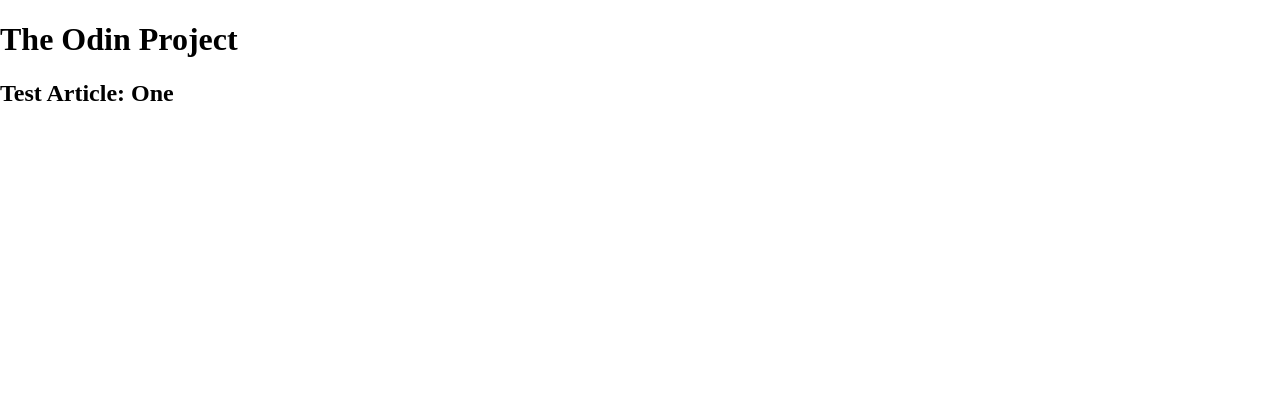
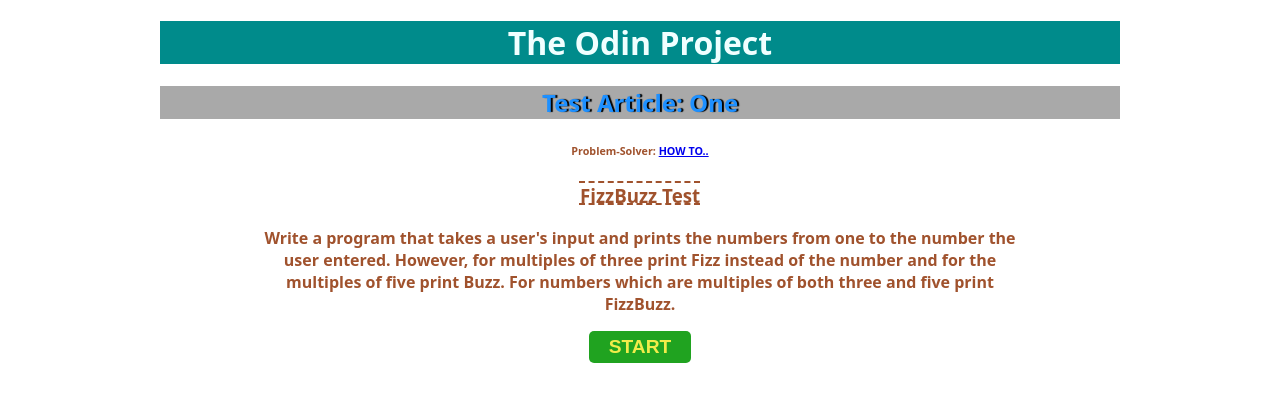
Before and after one commit to adrianperal/Javascript, a browser extension: page OdingProject_testOne/index.html in a window 1280 px wide. Drawn offline with Linux system fonts and the light colour scheme.

Commit message:
solve fizzbuzz

```diff
--- a/OdingProject_testOne/assets/CSS/style.css
+++ b/OdingProject_testOne/assets/CSS/style.css
@@ -1,10 +1,56 @@
-*{
+* {
     box-sizing: border-box;
 }
 
-html, body{
+html,
+body {
     margin: 0;
     padding: 0;
     height: 100%;
     width: 100%;
+    font-family: system-ui, -apple-system, BlinkMacSystemFont, 'Segoe UI', Roboto, Oxygen, Ubuntu, Cantarell, 'Open Sans', 'Helvetica Neue', sans-serif;
 }
+
+.container{
+    width: 75%;
+    margin: 0 auto;
+}
+
+header {
+    text-align: center;
+}
+
+header h1 {
+    background-color: darkcyan;
+    color: azure;
+}
+
+header h2 {
+    background-color: darkgrey;
+    color: dodgerblue;
+    text-shadow: 2px 0px 1px black;
+}
+
+section {
+    color: sienna;
+    text-align: center;
+}
+
+.description {
+    padding: 0 10%;
+    font-weight: bold;
+}
+
+section h3 {
+    text-decoration: underline overline dashed;
+}
+
+.start{
+    padding: 5px 20px;
+    color: rgb(241, 236, 74);
+    background-color: rgb(32, 163, 32);
+    border: 0;
+    border-radius: 5px;
+    font-weight: bold;
+    font-size: larger;
+}
--- a/OdingProject_testOne/assets/JS/index.js
+++ b/OdingProject_testOne/assets/JS/index.js
@@ -0,0 +1,22 @@
+function fizzbuzz() {
+  let num = parseInt(prompt("Enter a number: "));
+  let arr = [];
+  while (true) {
+    if (isNaN(num)) {
+      alert("Please enter a number");
+      num = parseInt(prompt("Enter a number(no letters or words): "));
+    } else {
+      for (let i = 1; i <= num; i++) {
+        if (i % 3 === 0 && i % 5 === 0) {
+          arr.push("FizzBuzz");
+        } else if (i % 3 === 0) {
+          arr.push("Fizz");
+        } else if (i % 5 === 0) {
+          arr.push("Buzz");
+        } else arr.push(i);
+      }
+      break;
+    }
+  }
+  alert(arr);
+}
--- a/OdingProject_testOne/index.html
+++ b/OdingProject_testOne/index.html
@@ -1,11 +1,11 @@
 <!DOCTYPE html>
 <html lang="en">
   <head>
-    <meta charset="UTF-8">
-    <meta http-equiv="X-UA-Compatible" content="IE=edge">
-    <meta name="viewport" content="width=device-width, initial-scale=1.0">
+    <meta charset="UTF-8" />
+    <meta http-equiv="X-UA-Compatible" content="IE=edge" />
+    <meta name="viewport" content="width=device-width, initial-scale=1.0" />
     <title>The Odin Project Test Article: One</title>
-    <link rel="stylesheet" href="assets/CSS/style.css">
+    <link rel="stylesheet" href="assets/CSS/style.css" />
   </head>
   <body>
     <div class="container">
@@ -14,7 +14,18 @@
         <h1>The Odin Project</h1>
         <h2>Test Article: One</h2>
       </header>
-        <section></section>
+      <section>
+        <h6>Problem-Solver: <a href="how_to.html">HOW TO..</a></h6>
+        <h3>FizzBuzz Test</h3>
+        <p class="description">
+          Write a program that takes a user's input and prints the numbers from
+          one to the number the user entered. However, for multiples of three
+          print Fizz instead of the number and for the multiples of five print
+          Buzz. For numbers which are multiples of both three and five print
+          FizzBuzz.
+        </p>
+        <button class="start" onclick="fizzbuzz()">START</button>
+      </section>
       <footer></footer>
     </div>
     <script src="assets/JS/index.js"></script>
```
Also changed, not shown: OdingProject_testOne/how_to.html (added, +12 -0 lines). Lines whose indentation alone changed are shown as unchanged.
